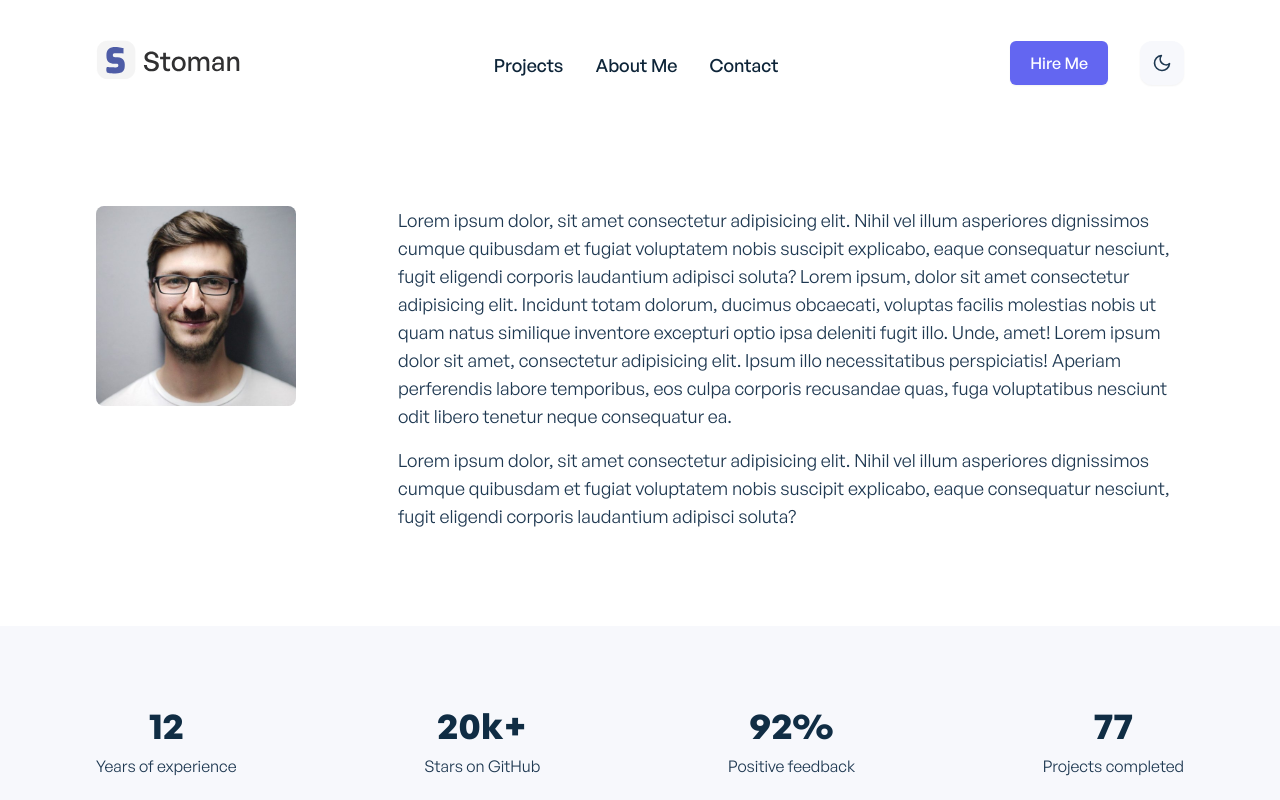
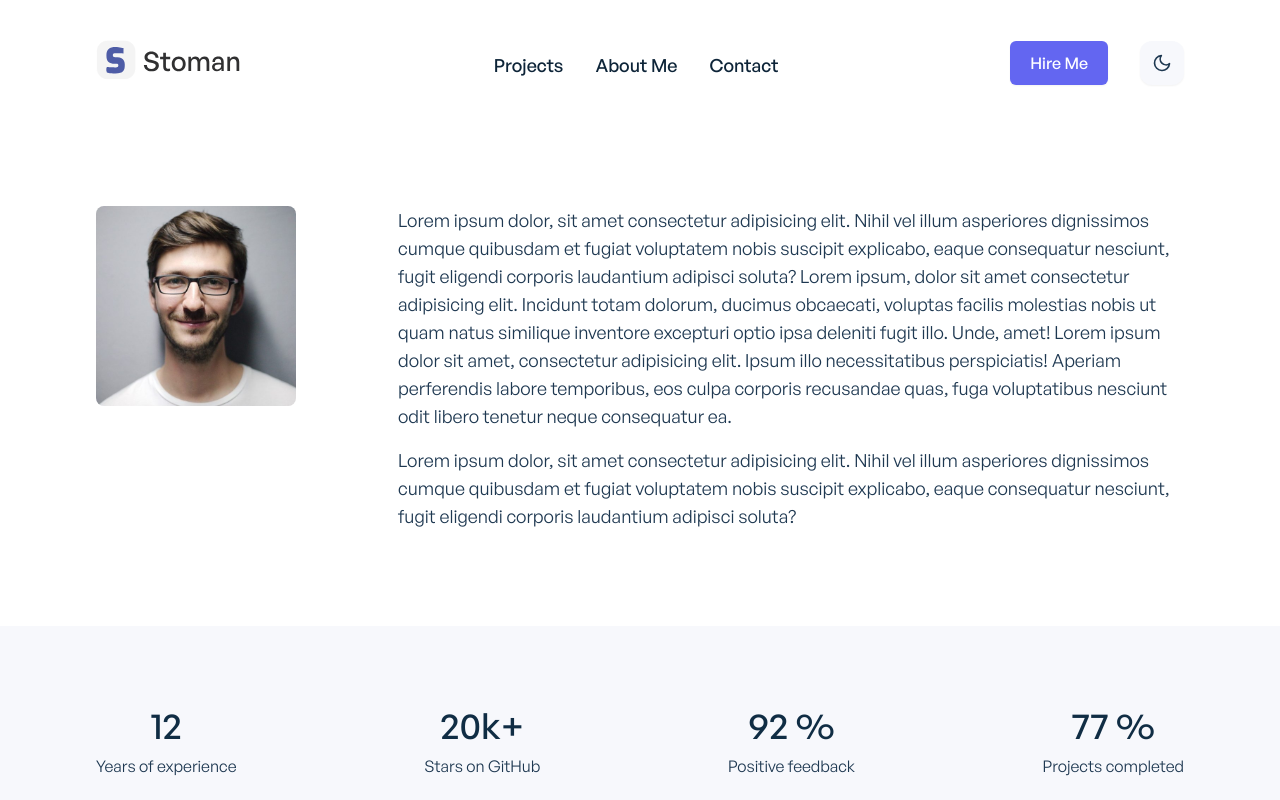
Before and after one commit to Hornet-Developer/Portfolio-Next.js, a Next.js app: page /about in a window 1280 px wide. Shown: the top 800 px of the page. Built offline with nearby package versions, Linux system fonts and the light colour scheme.

Commit message:
Add counter to about section

```diff
--- a/components/about/AboutCounter.js
+++ b/components/about/AboutCounter.js
@@ -1,39 +1,47 @@
+import { useCountUp } from 'react-countup';
+
 function AboutCounter() {
+	useCountUp({ ref: 'experienceCounter', end: 12, duration: 2 });
+	useCountUp({ ref: 'githubStarsCounter', end: 20, duration: 2 });
+	useCountUp({ ref: 'feedbackCounter', end: 92, duration: 2 });
+	useCountUp({ ref: 'projectsCounter', end: 77, duration: 2 });
+
 	return (
 		<div className="mt-10 sm:mt-20 bg-primary-light dark:bg-ternary-dark shadow-sm">
-			<div className="container mx-auto py-20 block sm:flex sm:justify-between items-center">
+			<div className="font-general-medium container mx-auto py-20 block sm:flex sm:justify-between items-center">
 				<div className="mb-20 sm:mb-0">
-					<h2 className="text-4xl text-center font-bold text-secondary-dark dark:text-secondary-light mb-2">
-						12
+					<h2 className="text-4xl text-center text-secondary-dark dark:text-secondary-light mb-2">
+						<span id="experienceCounter" />
 					</h2>
-					<span className="block text-md text-center text-ternary-dark dark:text-ternary-light">
+					<span className="font-general-regular block text-md text-center text-ternary-dark dark:text-ternary-light">
 						Years of experience
 					</span>
 				</div>
 
 				<div className="mb-20 sm:mb-0">
-					<h2 className="text-4xl text-center font-bold text-secondary-dark dark:text-secondary-light mb-2">
-						20k+
+					<h2 className="text-4xl text-center text-secondary-dark dark:text-secondary-light mb-2">
+						<span id="githubStarsCounter" />
+						k+
 					</h2>
-					<span className="block text-md text-center text-ternary-dark dark:text-ternary-light">
+					<span className="font-general-regular block text-md text-center text-ternary-dark dark:text-ternary-light">
 						Stars on GitHub
 					</span>
 				</div>
 
 				<div className="mb-20 sm:mb-0">
-					<h2 className="text-4xl text-center font-bold text-secondary-dark dark:text-secondary-light mb-2">
-						92%
+					<h2 className="text-4xl text-center text-secondary-dark dark:text-secondary-light mb-2">
+						<span id="feedbackCounter" /> %
 					</h2>
-					<span className="block text-md text-center text-ternary-dark dark:text-ternary-light">
+					<span className="font-general-regular block text-md text-center text-ternary-dark dark:text-ternary-light">
 						Positive feedback
 					</span>
 				</div>
 
 				<div className="mb-20 sm:mb-0">
-					<h2 className="text-4xl text-center font-bold text-secondary-dark dark:text-secondary-light mb-2">
-						77
+					<h2 className="text-4xl text-center text-secondary-dark dark:text-secondary-light mb-2">
+						<span id="projectsCounter" /> %
 					</h2>
-					<span className="block text-md text-center text-ternary-dark dark:text-ternary-light">
+					<span className="font-general-regular block text-md text-center text-ternary-dark dark:text-ternary-light">
 						Projects completed
 					</span>
 				</div>
```
